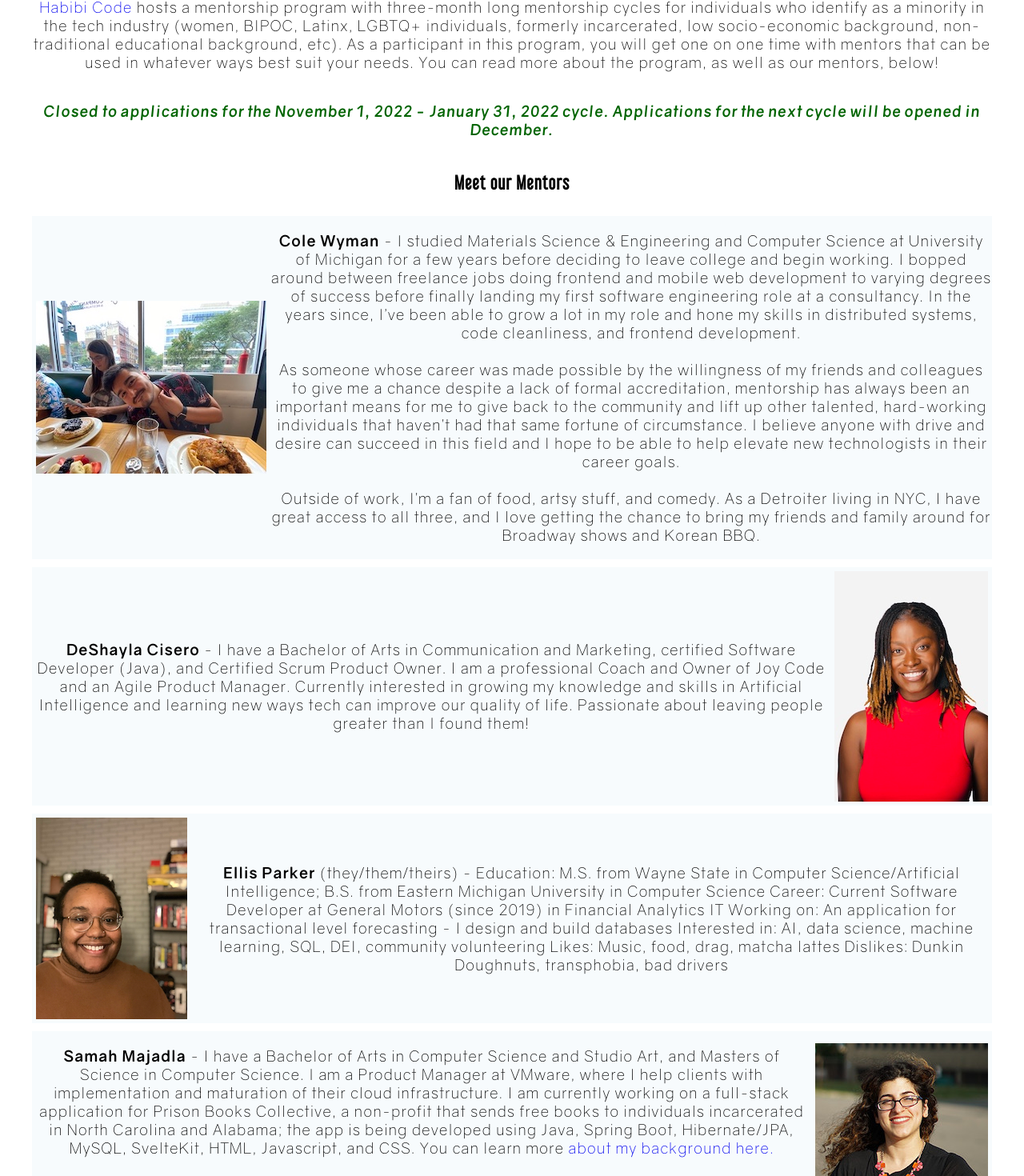
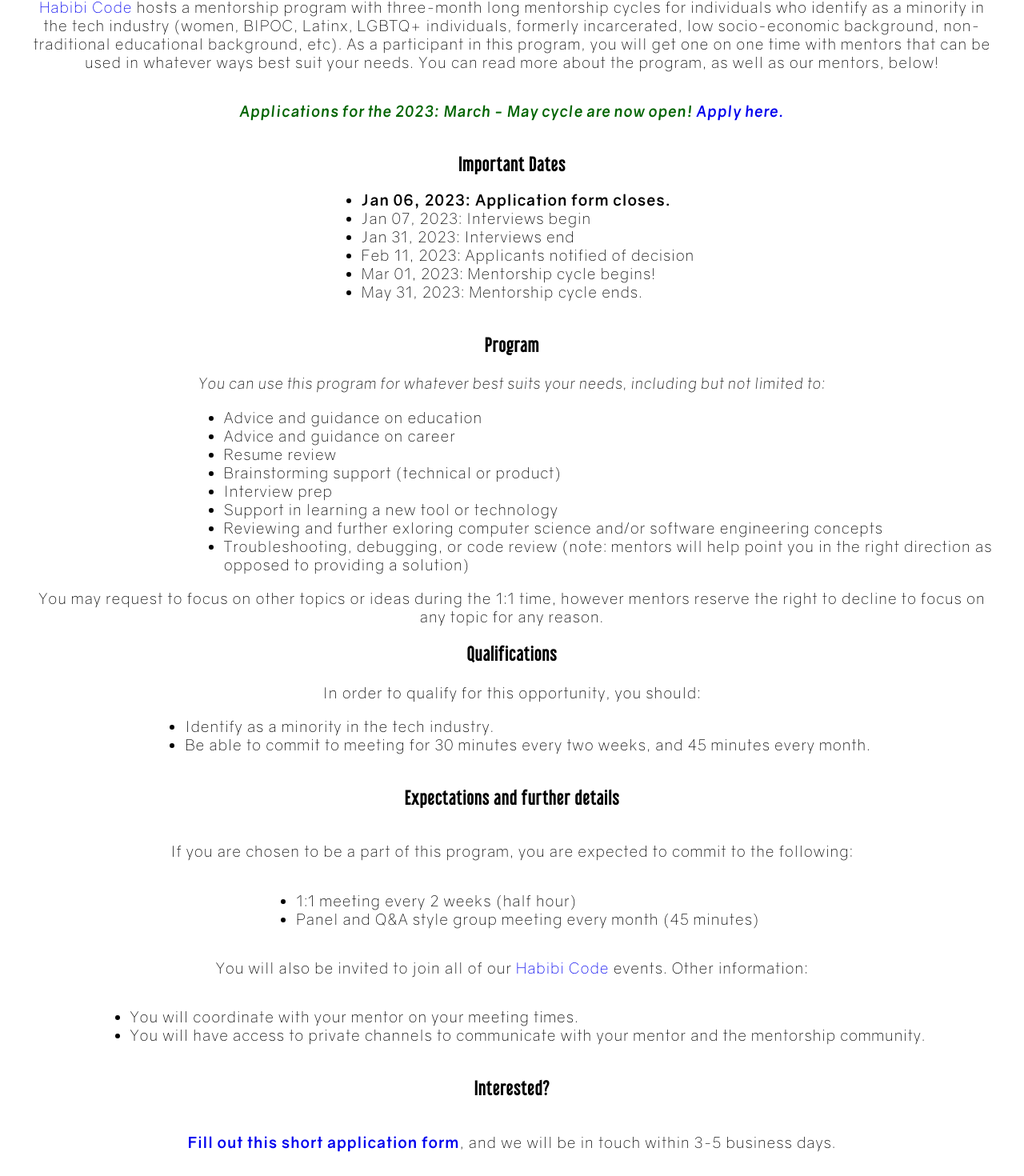
Before and after one commit to samahmajadla/samahmajadla.github.io, a SvelteKit app: page /mentorship in a window 1280 px wide. Shown: the part 137-1607 px from the top of the page at 80% size. Built offline with nearby package versions, Linux system fonts and the light colour scheme.

Commit message:
applications open to mentees for the march - may cycle

```diff
--- a/src/routes/mentorship/+page.svelte
+++ b/src/routes/mentorship/+page.svelte
@@ -6,20 +6,96 @@
 	<p>
 		<a href="/community">Habibi Code</a> hosts a mentorship program with three-month long mentorship
 		cycles for individuals who identify as a minority in the tech industry (women, BIPOC, Latinx, LGBTQ+
-		individuals, formerly incarcerated, low socio-economic background, non-traditional educational background, etc). As a participant in this
-		program, you will get one on one time with mentors that can be used in whatever ways best suit your
-		needs. You can read more about the program, as well as our mentors, below!
+		individuals, formerly incarcerated, low socio-economic background, non-traditional educational background,
+		etc). As a participant in this program, you will get one on one time with mentors that can be used
+		in whatever ways best suit your needs. You can read more about the program, as well as our mentors,
+		below!
 	</p>
 	<p style="color:darkgreen">
-		<b
-			><i
-				>Closed to applications for the November 1, 2022 - January 31, 2022 cycle. Applications for
-				the next cycle will be opened in December.
-			</i></b
-		>
+		<b>
+			<i>
+				Applications for the 2023: March - May cycle are now open! <a href="https://forms.gle/t4Dy71f4zmUyFAoEA">Apply here.</a>
+			</i>
+		</b>
 	</p>
 
+<h3 style="margin-bottom:0pt">Important Dates</h3>
+		<ul style="text-align:left; padding-left:20$">
+<li><b>Jan 06, 2023: Application form closes.</b></li>
+<li>Jan 07, 2023: Interviews begin</li>
+<li>Jan 31, 2023: Interviews end</li>
+<li>Feb 11, 2023: Applicants notified of decision</li>
+<li>Mar 01, 2023:  Mentorship cycle begins! </li>
+<li>May 31, 2023: Mentorship cycle ends.</li>
+
+</ul>
+
+
+	<h3>Program</h3>
+	<i>You can use this program for whatever best suits your needs, including but not limited to:</i>
+	<ul style="padding-left:20%">
+		<li>Advice and guidance on education</li>
+		<li>Advice and guidance on career</li>
+		<li>Resume review</li>
+		<li>Brainstorming support (technical or product)</li>
+		<li>Interview prep</li>
+		<li>Support in learning a new tool or technology</li>
+		<li>Reviewing and further exloring computer science and/or software engineering concepts</li>
+		<li>
+			Troubleshooting, debugging, or code review (note: mentors will help point you in the right
+			direction as opposed to providing a solution)
+		</li>
+	</ul>
+	You may request to focus on other topics or ideas during the 1:1 time, however mentors reserve the
+	right to decline to focus on any topic for any reason.
+
+	<h3>Qualifications</h3>
+	In order to qualify for this opportunity, you should:
+	<ul>
+		<li>Identify as a minority in the tech industry.</li>
+		<li>
+			Be able to commit to meeting for 30 minutes every two weeks, and 45 minutes every month.
+		</li>
+	</ul>
+
+	<h3>Expectations and further details</h3>
+
+	<p>
+		If you are chosen to be a part of this program, you are expected to commit to the following:
+	</p>
+	<ul>
+		<li>1:1 meeting every 2 weeks (half hour)</li>
+		<li>Panel and Q&A style group meeting every month (45 minutes)</li>
+	</ul>
+
+	<p>
+		You will also be invited to join all of our <a href="../community">Habibi Code</a> events. Other
+		information:
+	</p>
+	<ul>
+		<li>You will coordinate with your mentor on your meeting times.</li>
+		<li>
+			You will have access to private channels to communicate with your mentor and the mentorship community.
+		</li>
+	</ul>
+
+<h3>Interested?</h3>
+
+	<p>
+		<a href="https://forms.gle/t4Dy71f4zmUyFAoEA"><b>Fill out this short application form</b></a>, and we
+		will be in touch within 3-5 business days.
+	</p>
+	<br />
+	If we feel that you are a good fit for this program, we will schedule a short Zoom "get-to-know-you"
+	session with you. Selected mentees will be notified by February 11, 2023. We encourage you to provide
+	as much detail in your application as you can, as this helps us understand you, your needs and hopes
+	for this program, and best assess your fit with us.
+	<br />
+	<br />
+
 	<h3>Meet our Mentors</h3>
+
+	<p style="font-size:12pt; margin-top:0pt"><i>The mentors below are participating in the November 2022 - January 2023 cycle. Mentors for the March 2023 - May 2023 cycle will be announced in the new year.</i></p>
 
 	<div class="mentor">
 		<img src="coal.jpeg" alt="Cole smiling over breakfast at a restaurant" />
@@ -125,71 +201,7 @@
 		</p>
 	</div>
 
-	<h3>Program</h3>
-	<i>You can use this program for whatever best suits your needs, including but not limited to:</i>
-	<ul style="padding-left:20%">
-		<li>Advice and guidance on education</li>
-		<li>Advice and guidance on career</li>
-		<li>Resume review</li>
-		<li>Brainstorming support (technical or product)</li>
-		<li>Interview prep</li>
-		<li>Support in learning a new tool or technology</li>
-		<li>Reviewing and further exloring computer science and/or software engineering concepts</li>
-		<li>
-			Troubleshooting, debugging, or code review (note: mentors will help point you in the right
-			direction as opposed to providing a solution)
-		</li>
-	</ul>
-	You may request to focus on other topics or ideas during the 1:1 time, however mentors reserve the
-	right to decline to focus on any topic for any reason.
 
-	<h3>Qualifications</h3>
-	In order to qualify for this opportunity, you must:
-	<ul>
-		<li>Identify as a minority in the tech industry.</li>
-		<li>Have at least a beginners foundation in computer science or software engineering</li>
-		<li>
-			Be able to commit to meeting for 30 minutes every two weeks, and 45 minutes every month.
-		</li>
-	</ul>
-
-	<h3>Expectations and further details</h3>
-
-	<p>
-		If you are chosen to be a part of this program, you are expected to commit to the following:
-	</p>
-
-	<ul>
-		<li>1:1 meeting every 2 weeks (half hour)</li>
-		<li>Panel and Q&A style group meeting every month (45 minutes)</li>
-	</ul>
-
-	<p>
-		You will also be invited to join all of our <a href="../community">Habibi Code</a> events. Other
-		information:
-	</p>
-	<ul>
-		<li>We will provide a Zoom link for all meetings</li>
-		<li>You will coordinate with your mentor on your meeting times.</li>
-		<li>
-			You will have access to private channels in Habibi Code to communicate with your mentor, and a
-			private channel to communicate with all other mentees.
-		</li>
-	</ul>
-
-	<!-- <h3>Interested?</h3>
-
-	<p>
-		<a href="https://forms.gle/wpGW5qiCxjgm5DhE6">Fill out this short application form</a>, and we
-		will be in touch within 3-5 business days.
-	</p>
-	<br />
-	If we feel that you are a good fit for this program, we will schedule a short Zoom "get-to-know-you"
-	session with you. Selected mentees will be notified by October 15, 2022. We encourage you to provide
-	as much detail in your application as you can, as this helps us understand you, your needs and hopes
-	for this program, and best assess your fit with us.
-	<br />
-	<br /> -->
 </div>
 
 <style>
@@ -197,6 +209,7 @@
 		padding-top: 35px;
 		width: 95%;
 		height: 100%;
+
 	}
 	ul {
 		text-align: left;
@@ -208,9 +221,10 @@
 		width: 100%;
 		background-color: rgba(208, 233, 241, 0.183);
 		margin: 5px;
+		font-size: 12pt;
 	}
 	.mentor img {
-		width:35%;
+		width: 35%;
 		margin: 5px;
-}
+	}
 </style>
```
Also changed, not shown: static/welcome.jpg (added), 27 other files (tests, documents, lock files or other folders).
